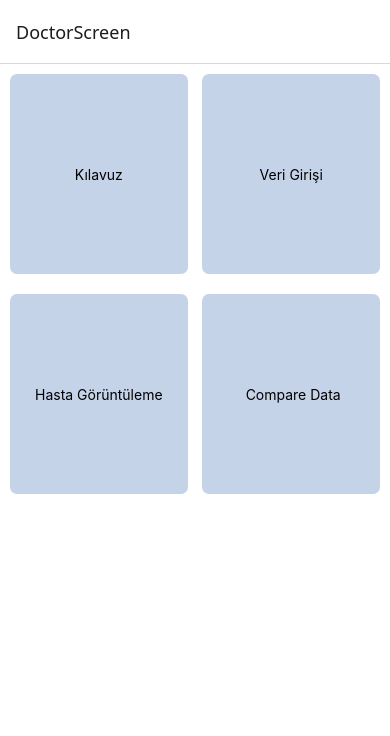
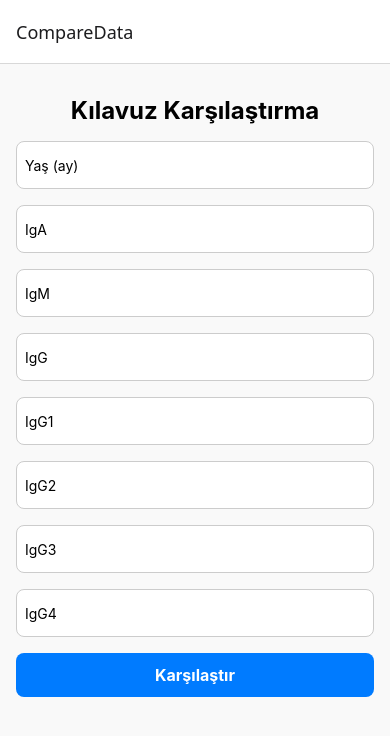
Before and after one commit to gizemsangur1/lab, a React Native app: screen / in a window 390 px wide. Shown: the top 736 px of the page. Built offline with nearby package versions, Linux system fonts and the light colour scheme.

Commit message:
[feature] CompareData fixed

```diff
--- a/App.js
+++ b/App.js
@@ -18,7 +18,7 @@ const Stack = createStackNavigator();
 export default function App() {
   return (
     <NavigationContainer>
-      <Stack.Navigator initialRouteName="DoctorScreen">
+      <Stack.Navigator initialRouteName="CompareData">
         <Stack.Screen name="Login" component={LoginScreen} />
         <Stack.Screen name="Register" component={RegisterScreen} />
         <Stack.Screen name="UserMain" component={UserMain} />
--- a/screens/DoctorScreens/CompareData.jsx
+++ b/screens/DoctorScreens/CompareData.jsx
@@ -1,4 +1,4 @@
-import React, { useState, useEffect } from "react";
+import React, { useState } from "react";
 import {
   View,
   Text,
@@ -7,105 +7,77 @@ import {
   ScrollView,
   TouchableOpacity,
 } from "react-native";
-import { collection, getDocs, query, where } from "firebase/firestore";
-import { firestore } from "../../FirebaseConfig";
 import Icon from "react-native-vector-icons/Ionicons";
-import apData from '../../json/ap.json';
-import cilvData from '../../json/cilv.json';
-import tjpData from '../../json/tjp.json';
+import apData from "../../json/ap.json";
+import cilvData from "../../json/cilv.json";
+import tjpData from "../../json/tjp.json";
 
-const guides = [
-  { name: "A Kılavuzu", data: apData },
-  { name: "B Kılavuzu", data: cilvData },
-  { name: "C Kılavuzu", data: tjpData },
-];
+const calculateAgeInMonths = (birthDate) => {
+  const birth = new Date(birthDate);
+  const today = new Date();
+  const years = today.getFullYear() - birth.getFullYear();
+  const months = today.getMonth() - birth.getMonth();
+  return years * 12 + months + (today.getDate() >= birth.getDate() ? 0 : -1);
+};
+
+const getComparisonResult = (value, min, max) => {
+  if (value < min) return <Icon name="arrow-down-outline" size={20} color="red" />;
+  if (value > max) return <Icon name="arrow-up-outline" size={20} color="green" />;
+  return <Icon name="checkmark-outline" size={20} color="blue" />;
+};
 
 const CompareData = () => {
-  const [patientName, setPatientName] = useState("");
   const [age, setAge] = useState("");
   const [igA, setIgA] = useState("");
   const [igM, setIgM] = useState("");
-  const [patientData, setPatientData] = useState([]);
+  const [igG, setIgG] = useState("");
+  const [igG1, setIgG1] = useState("");
+  const [igG2, setIgG2] = useState("");
+  const [igG3, setIgG3] = useState("");
+  const [igG4, setIgG4] = useState("");
   const [comparisonResults, setComparisonResults] = useState([]);
 
-  const handleSearch = async () => {
-    try {
-      const testCollection = collection(firestore, "patientTestResults");
-      const q = query(testCollection, where("patientName", "==", patientName));
-      const querySnapshot = await getDocs(q);
-
-      if (!querySnapshot.empty) {
-        const data = querySnapshot.docs.map((doc) => doc.data());
-        setPatientData(data);
-      } else {
-        console.log("No matching documents.");
-      }
-    } catch (error) {
-      console.error("Error fetching patient data: ", error);
-    }
-  };
-
-  const compareData = () => {
+  const handleSearch = () => {
     const ageMonths = parseInt(age, 10);
     const igAValue = parseFloat(igA);
     const igMValue = parseFloat(igM);
+    const igGValue = parseFloat(igG);
+    const igG1Value = parseFloat(igG1);
+    const igG2Value = parseFloat(igG2);
+    const igG3Value = parseFloat(igG3);
+    const igG4Value = parseFloat(igG4);
+
+    const guides = [
+      { name: "AP Kılavuzu", data: apData.IgA },
+      { name: "CILV Kılavuzu", data: cilvData.IgA },
+      { name: "TJP Kılavuzu", data: tjpData.IgA },
+    ];
 
     const results = guides.map((guide) => {
-      const igARange = getRange(ageMonths, guide.data.IgA);
-      const igMRange = getRange(ageMonths, guide.data.IgM);
+      const igARange = guide.data.find(
+        (range) =>
+          ageMonths >= range.min_age_month &&
+          (range.max_age_month === null || ageMonths <= range.max_age_month)
+      );
 
       return {
         guide: guide.name,
-        IgA: igARange ? getComparisonResult(igAValue, igARange) : "N/A",
-        IgM: igMRange ? getComparisonResult(igMValue, igMRange) : "N/A",
+        IgA: igARange ? getComparisonResult(igAValue, igARange.min_val, igARange.max_val) : "N/A",
+        IgM: igARange ? getComparisonResult(igMValue, igARange.min_val, igARange.max_val) : "N/A",
+        IgG: igARange ? getComparisonResult(igGValue, igARange.min_val, igARange.max_val) : "N/A",
+        IgG1: igARange ? getComparisonResult(igG1Value, igARange.min_val, igARange.max_val) : "N/A",
+        IgG2: igARange ? getComparisonResult(igG2Value, igARange.min_val, igARange.max_val) : "N/A",
+        IgG3: igARange ? getComparisonResult(igG3Value, igARange.min_val, igARange.max_val) : "N/A",
+        IgG4: igARange ? getComparisonResult(igG4Value, igARange.min_val, igARange.max_val) : "N/A",
       };
     });
 
     setComparisonResults(results);
   };
 
-  useEffect(() => {
-    if (patientData.length > 0) {
-      compareData();
-    }
-  }, [patientData]);
-
-  const getRange = (ageMonths, data) => {
-    return data.find(
-      (range) =>
-        ageMonths >= range.min_age_month &&
-        (range.max_age_month === null || ageMonths <= range.max_age_month)
-    );
-  };
-
-  const getComparisonResult = (value, range) => {
-    if (value < range.min_val) {
-      return "düşük";
-    } else if (value > range.max_val) {
-      return "yüksek";
-    } else {
-      return "normal";
-    }
-  };
-
-  const getArrowIcon = (currentValue, previousValue) => {
-    if (currentValue < previousValue) {
-      return <Icon name="arrow-down" size={20} color="red" />;
-    } else if (currentValue > previousValue) {
-      return <Icon name="arrow-up" size={20} color="green" />;
-    } else {
-      return <Icon name="swap-horizontal" size={20} color="blue" />;
-    }
-  };
-
   return (
-    <View style={styles.container}>
-      <TextInput
-        style={styles.input}
-        placeholder="Hasta Adı"
-        value={patientName}
-        onChangeText={setPatientName}
-      />
+    <ScrollView style={styles.container}>
+      <Text style={styles.header}>Kılavuz Karşılaştırma</Text>
       <TextInput
         style={styles.input}
         placeholder="Yaş (ay)"
@@ -127,100 +99,105 @@ const CompareData = () => {
         onChangeText={setIgM}
         keyboardType="numeric"
       />
+      <TextInput
+        style={styles.input}
+        placeholder="IgG"
+        value={igG}
+        onChangeText={setIgG}
+        keyboardType="numeric"
+      />
+      <TextInput
+        style={styles.input}
+        placeholder="IgG1"
+        value={igG1}
+        onChangeText={setIgG1}
+        keyboardType="numeric"
+      />
+      <TextInput
+        style={styles.input}
+        placeholder="IgG2"
+        value={igG2}
+        onChangeText={setIgG2}
+        keyboardType="numeric"
+      />
+      <TextInput
+        style={styles.input}
+        placeholder="IgG3"
+        value={igG3}
+        onChangeText={setIgG3}
+        keyboardType="numeric"
+      />
+      <TextInput
+        style={styles.input}
+        placeholder="IgG4"
+        value={igG4}
+        onChangeText={setIgG4}
+        keyboardType="numeric"
+      />
       <TouchableOpacity style={styles.button} onPress={handleSearch}>
-        <Text style={styles.buttonText}>Ara</Text>
+        <Text style={styles.buttonText}>Karşılaştır</Text>
       </TouchableOpacity>
-      <ScrollView>
-        {comparisonResults.length > 0 ? (
-          comparisonResults.map((result, index) => (
-            <View key={index} style={styles.resultContainer}>
+      <View style={styles.resultContainer}>
+        {comparisonResults.map((result, index) => (
+          <View key={index} style={styles.resultRow}>
             <Text style={styles.resultText}>{result.guide}</Text>
             <Text style={styles.resultText}>IgA: {result.IgA}</Text>
             <Text style={styles.resultText}>IgM: {result.IgM}</Text>
-            </View>
-          ))
-        ) : (
-          <Text style={styles.noResultsText}>No results available.</Text>
-        )}
-        {patientData.length > 0 && (
-          <View style={styles.resultContainer}>
-            <Text style={styles.resultText}>Önceki Sonuçlar:</Text>
-            {patientData.map((data, index) => (
-              <View key={index} style={styles.dataContainer}>
-                <Text style={styles.dataText}>Tarih: {data.date}</Text>
-                <Text style={styles.dataText}>IgA: {data.IgA}</Text>
-                <Text style={styles.dataText}>IgM: {data.IgM}</Text>
-                {index > 0 && (
-                  <View style={styles.comparisonContainer}>
-                    <Text style={styles.dataText}>
-                      IgA: {getArrowIcon(data.IgA, patientData[index - 1].IgA)}
-                    </Text>
-                    <Text style={styles.dataText}>
-                      IgM: {getArrowIcon(data.IgM, patientData[index - 1].IgM)}
-                    </Text>
-                  </View>
-                )}
+            <Text style={styles.resultText}>IgG: {result.IgG}</Text>
+            <Text style={styles.resultText}>IgG1: {result.IgG1}</Text>
+            <Text style={styles.resultText}>IgG2: {result.IgG2}</Text>
+            <Text style={styles.resultText}>IgG3: {result.IgG3}</Text>
+            <Text style={styles.resultText}>IgG4: {result.IgG4}</Text>
           </View>
         ))}
       </View>
-        )}
     </ScrollView>
-    </View>
   );
 };
 
 const styles = StyleSheet.create({
   container: {
     flex: 1,
-    padding: 20,
+    padding: 16,
+    backgroundColor: "#f9f9f9",
+  },
+  header: {
+    fontSize: 24,
+    fontWeight: "bold",
+    textAlign: "center",
+    marginVertical: 16,
+  },
+  input: {
+    height: 48,
+    borderWidth: 1,
+    borderColor: "#ccc",
+    borderRadius: 8,
+    marginBottom: 16,
+    paddingHorizontal: 8,
     backgroundColor: "#fff",
   },
-  input: {
-    height: 40,
-    borderColor: "gray",
-    borderWidth: 1,
-    marginBottom: 20,
-    paddingHorizontal: 10,
-  },
   button: {
-    backgroundColor: "blue",
-    padding: 10,
+    backgroundColor: "#007BFF",
+    borderRadius: 8,
+    paddingVertical: 12,
     alignItems: "center",
-    marginBottom: 20,
+    marginBottom: 16,
   },
   buttonText: {
-    color: "white",
+    color: "#fff",
+    fontSize: 16,
     fontWeight: "bold",
   },
   resultContainer: {
-    padding: 10,
+    marginTop: 16,
+  },
+  resultRow: {
+    padding: 12,
     borderBottomWidth: 1,
-    borderBottomColor: "gray",
-    marginBottom: 10,
+    borderBottomColor: "#ccc",
   },
   resultText: {
     fontSize: 16,
-    marginBottom: 5,
-  },
-  noResultsText: {
-    textAlign: "center",
-    marginTop: 20,
-    fontSize: 18,
-    color: "gray",
-  },
-  dataContainer: {
-    padding: 10,
-    borderBottomWidth: 1,
-    borderBottomColor: "gray",
-    marginBottom: 10,
-  },
-  dataText: {
-    fontSize: 16,
-    marginBottom: 5,
-  },
-  comparisonContainer: {
-    flexDirection: "row",
-    justifyContent: "space-between",
   },
 });
 
```
Lines whose indentation alone changed are shown as unchanged.
